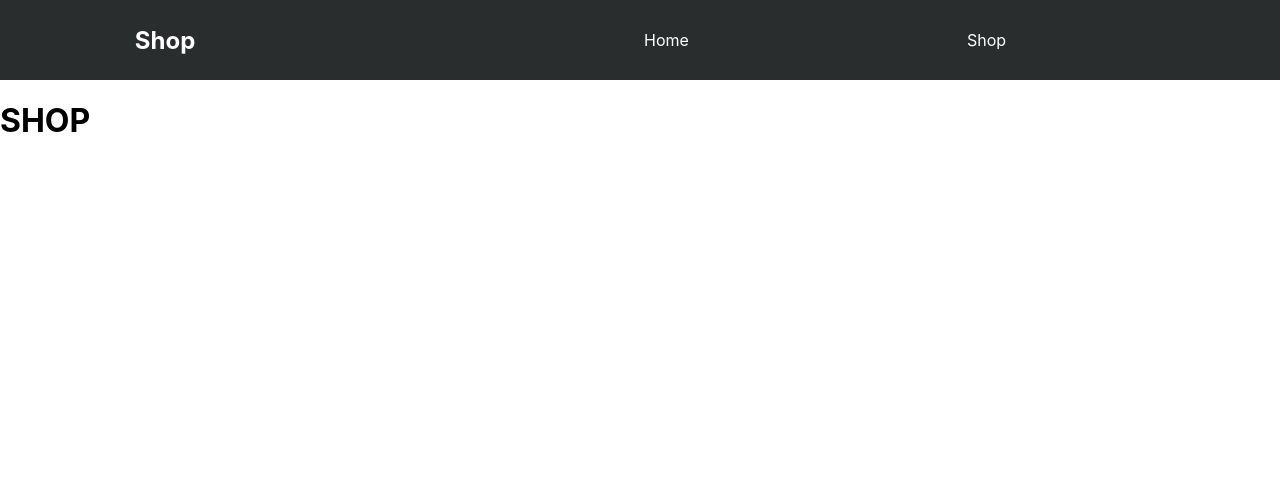
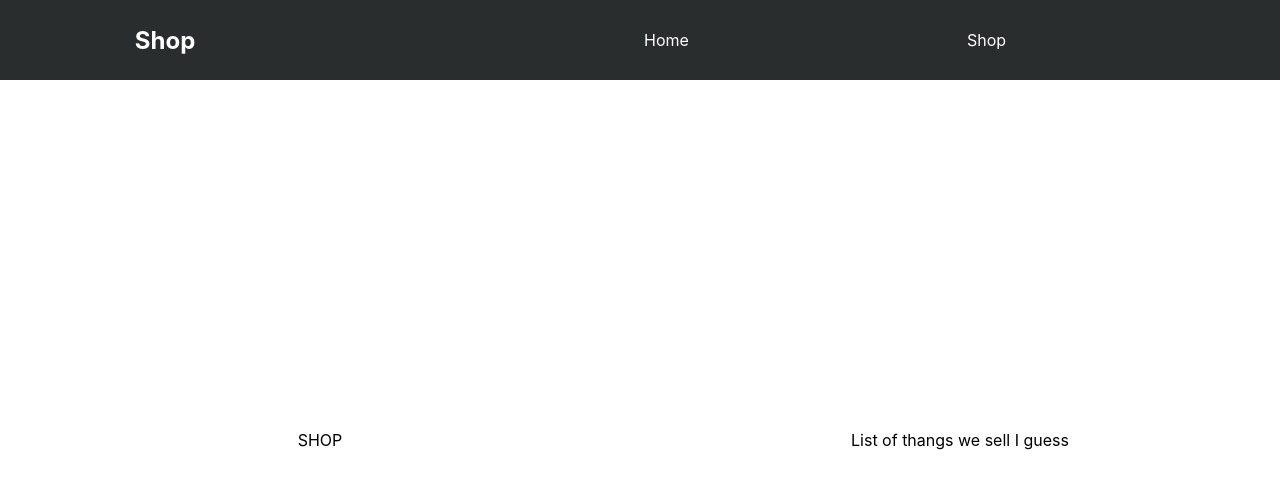
Before and after one commit to lukegronert/theOdinProject, a React (Create React App) app in the folder react/projects/shopping-cart/: page / in a window 1280 px wide. Shown: the top 488 px of the page. Built offline with nearby package versions, Linux system fonts and the light colour scheme.

Commit message:
Edited layout to the home page with css grid.

```diff
--- a/react/projects/shopping-cart/src/components/App.js
+++ b/react/projects/shopping-cart/src/components/App.js
@@ -6,7 +6,8 @@ function App() {
     <div className="App">
       <Nav />
       <div className='content'>
-        <h1>SHOP</h1>
+        <div>SHOP</div>
+        <div>List of thangs we sell I guess</div>
       </div>
     </div>
   );
--- a/react/projects/shopping-cart/src/styles/App.css
+++ b/react/projects/shopping-cart/src/styles/App.css
@@ -1,4 +1,9 @@
 .content {
   display: grid;
   grid-template-columns: 1fr 1fr;
+  height: 90vh;
 }
+
+.content div {
+  margin: auto;
+}
```
